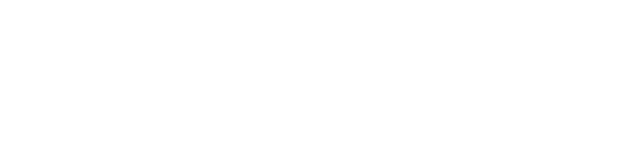
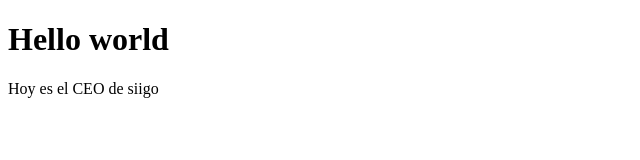
Before and after one commit to juanpablomg17/Git-commands, a plain HTML site: page index.html in a window 1280 px wide. Shown: the whole page, without its empty margins (0-640 px from the left). Drawn offline with Linux system fonts and the light colour scheme.

Commit message:
Agregamos el cargo de la persona

```diff
--- a/index.html
+++ b/index.html
@@ -8,5 +8,11 @@
 </head>
 <body>
 
+    <h1>Hello world</h1>
+
+
+    <p>Hoy es el CEO de siigo</p>
+
+
 </body>
 </html>
```
